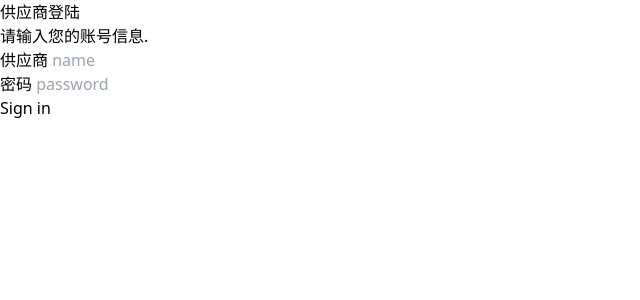
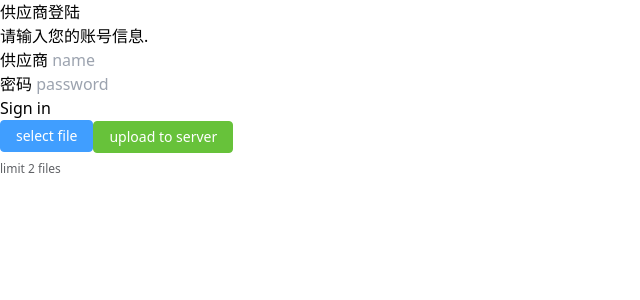
Before and after one commit to taoyuliang/Shipping, a Vue app: page /login in a window 1280 px wide. Shown: the top 300 px of the page, without its empty margins (0-640 px from the left). Built offline with nearby package versions, Linux system fonts and the light colour scheme.

Commit message:
modified again

```diff
--- a/src/components/Header.vue
+++ b/src/components/Header.vue
@@ -14,6 +14,10 @@ const handleSelect = (key, keyPath) => {
 const toggleShowAdmin = () => showAdmin.value = !unref(showAdmin)
 const toggleshowSupplier = () => { route.query.user ? showSupplier.value = false : '' }
 toggleshowSupplier()
+
+
+
+
 </script>
 
 <template>
@@ -36,6 +40,7 @@ toggleshowSupplier()
         管理员入口
       </AppLink>
     </el-menu-item>
+
     <!-- <el-sub-menu index="2">
       <template #title>Workspace</template>
 <el-menu-item index="2-1">item one</el-menu-item>
--- a/src/views/LoginView.vue
+++ b/src/views/LoginView.vue
@@ -1,13 +1,19 @@
 <script setup>
-import { reactive } from 'vue'
+import { reactive, ref } from 'vue'
 import { useRouter, useRoute } from 'vue-router'
+import { genFileId } from 'element-plus'
 
 const router = useRouter()
 const route = useRoute()
 const loginData = reactive({ user: '', pwd: '' })
 const toSupplierEdit = () => router.push({ name: 'suppllierEdit', query: { user: loginData.user } })
 
-
+const upload = ref()
+const headers = { 'Content-Type': 'multipart/form-data' }
+const submitUpload = () => {
+    upload.value.submit()
+    // .then(res => console.log(res.json()))
+}
 
 // AdminJS API
 // http://localhost:3000/admin/api/resources/supplier/actions/list?filters.name=alice
@@ -63,6 +69,23 @@ const toSupplierEdit = () => router.push({ name: 'suppllierEdit', query: { user:
             </div>
         </div>
     </div>
+
+
+
+    <el-upload ref="upload" class="upload-demo" action="http://localhost:3000/admin/upload_files" :limit="2"
+        :auto-upload="false" :="headers" list-type="picture">
+        <template #trigger>
+            <el-button type="primary">select file</el-button>
+        </template>
+        <el-button class="ml-3" type="success" @click="submitUpload">
+            upload to server
+        </el-button>
+        <template #tip>
+            <div class="el-upload__tip text-red">
+                limit 2 files
+            </div>
+        </template>
+    </el-upload>
 </template>
 
 <style scoped></style>
```
